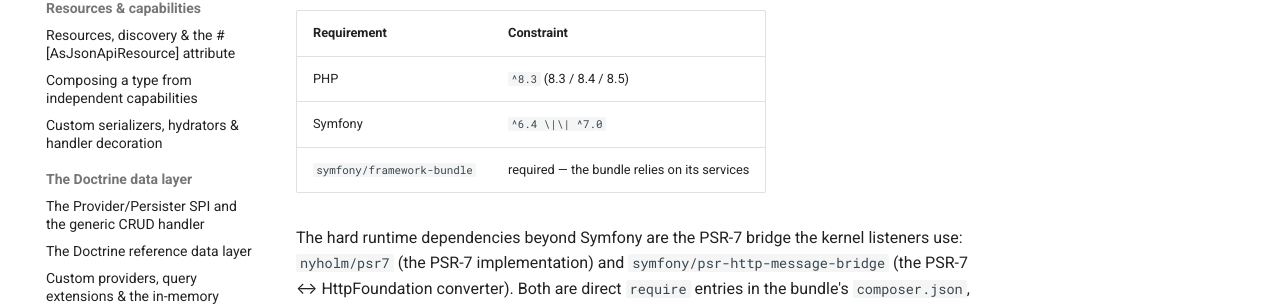
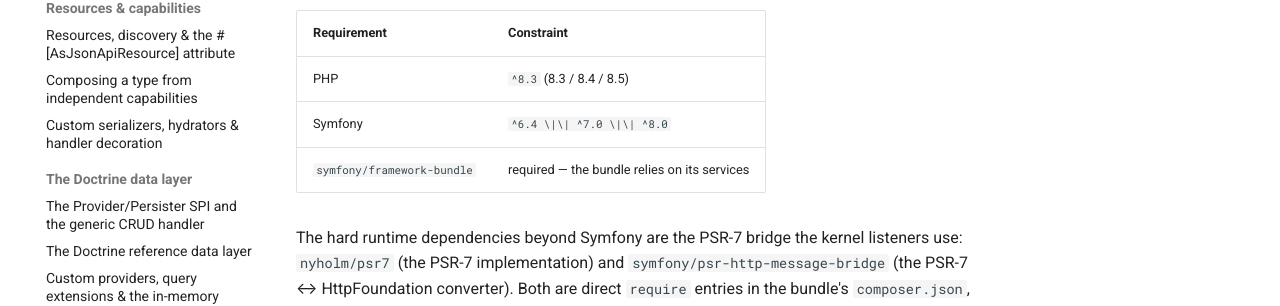
Before and after one commit to haddowg/json-api-symfony, an MkDocs documentation site: the page built from docs/install.md, in a window 1280 px wide and 900 px high. Shown: the part 337-643 px from the top of the window. Built offline with MkDocs 1.6.1 and Material for MkDocs 9.7.7, drawn with Linux system fonts in a browser that asks for light colours; comment, search, counter and statistics services are not loaded.

Commit message:
docs: state the Symfony 8 constraint on the install page (#98)
## Summary

#95 widened the constraints and updated the README and docs index, but
the install page's requirements table still stated `^6.4 || ^7.0`.

## Test plan

- [ ] mkdocs strict build passes (pre-commit verified)

https://claude.ai/code/session_01WUj86h7WBFK4vH8TNveQ3L

```diff
--- a/docs/install.md
+++ b/docs/install.md
@@ -9,7 +9,7 @@ rest of the docs assume the steps here are done.
 | Requirement | Constraint |
 | --- | --- |
 | PHP | `^8.3` (8.3 / 8.4 / 8.5) |
-| Symfony | `^6.4 \|\| ^7.0` |
+| Symfony | `^6.4 \|\| ^7.0 \|\| ^8.0` |
 | `symfony/framework-bundle` | required — the bundle relies on its services |
 
 The hard runtime dependencies beyond Symfony are the PSR-7 bridge the kernel
```
